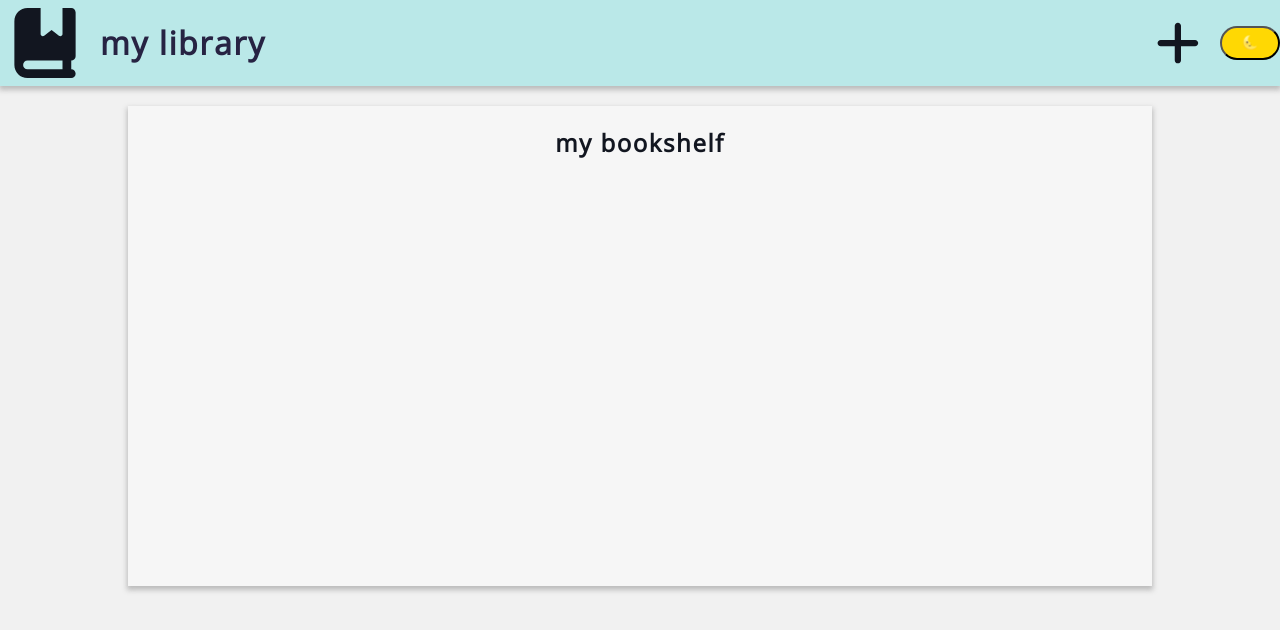
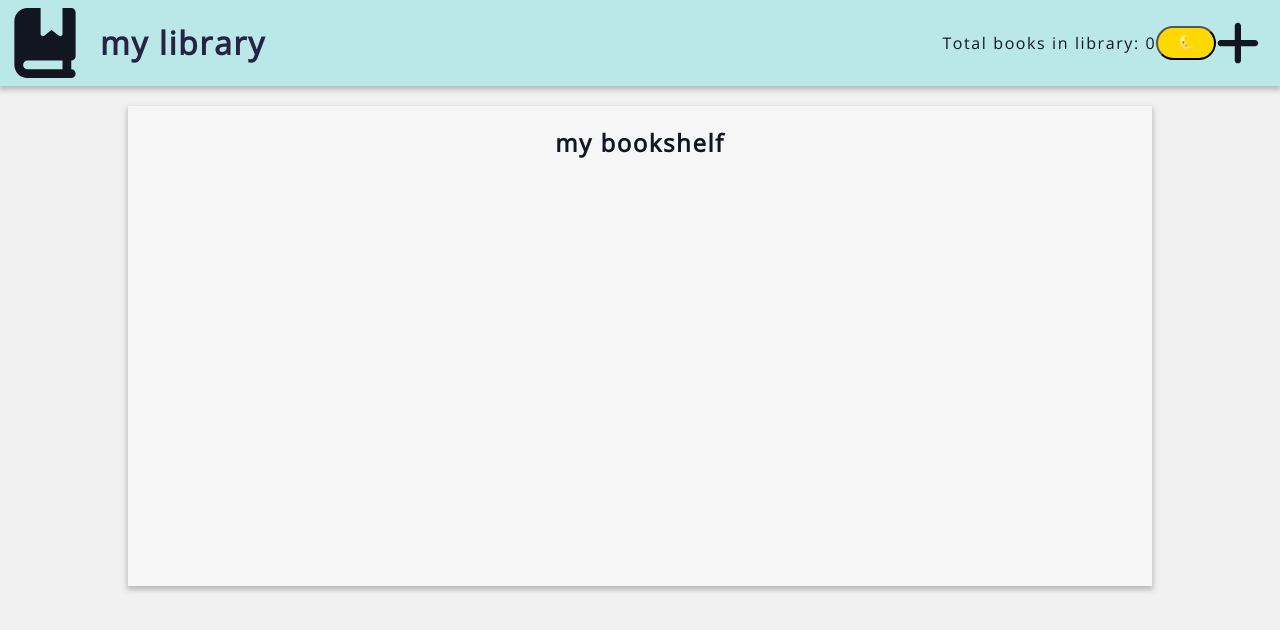
Before and after one commit to reverie64/library, a React (Create React App) app in the folder library/: page / in a window 1280 px wide. Shown: the top 630 px of the page. Built offline with nearby package versions, Linux system fonts and the light colour scheme.

Commit message:
temp change.

```diff
--- a/library/src/App.js
+++ b/library/src/App.js
@@ -7,23 +7,8 @@ import { lightTheme, darkTheme, GlobalStyles } from "./theme";
 import Navbar from "./components/Navbar";
 import Shelf from "./components/Shelf";
 
-//! reducer handles actions for actual book object
 
 //! context will handle form data? or i would have to set state for each field
-/*const initialBook =
-    (
-    localStorage.getItem("library") == null
-     ? [
-    {
-        id: "",
-        title: "",
-          read: "",
-         current: "",
-        completed: "",
-    };
-,]
-  : JSON.parse(localStorage.getItem("library"))
-);0*/
 
 const reducer = (state, action) => {
     switch (action.type) {
@@ -37,12 +22,18 @@ const reducer = (state, action) => {
                         current: false,
                     },
                 ],
-                totalBooks: state.totalBooks + 1,
+                totalBooks: state.totalBooks + 1
             };
-        case "REMOVE":
-            return state.library.filter(
-                (book) => book.id !== action.payload.id
-            );
+        case "REMOVE": //need to remove bookcard on click
+            return {
+                library: [
+                    state.library.filter((book, index) =>
+                // return all books with an
+            index !== action.payload.index
+                )
+                ],
+                totalBooks: state.totalBooks - 1
+            };
 
         case "CURRENT":
             return {
@@ -51,6 +42,7 @@ const reducer = (state, action) => {
                         ? { ...book, current: !book.current }
                         : book
                 ),
+                totalBooks: state.totalBooks
             };
         case "COMPLETED":
             return {
@@ -59,6 +51,7 @@ const reducer = (state, action) => {
                         ? { ...book, completed: !book.completed }
                         : book
                 ),
+                totalBooks: state.totalBooks
             };
         default:
             return state;
@@ -66,7 +59,7 @@ const reducer = (state, action) => {
 };
 
 const App = () => {
-    const [{ library }, dispatch] = useReducer(reducer, { library: [] });
+    const [{ library, totalBooks }, dispatch] = useReducer(reducer, { library: [], totalBooks: 0 });
     const [book, setBook] = useState();
 
     const handleSubmit = (e) => {
@@ -75,20 +68,32 @@ const App = () => {
             type: "ADD",
             payload: { book: book },
         });
-        //clear form setForm() -- but with the temp variable its
         setBook("");
     };
+/*
 
     const handleChange = (e) => {
-        //!
-        const { name, value, type, checked } = e.target;
+        { name, value, type, checked } = e.target;
+        setBook(  [name]: type === "checkbox" ? checked : value
+        )
+    }*/
+        //!*/
+
+        /*const { name, value, type, checked } = e.target;
         setBook((prevBook) => {
             return {
                 ...prevBook,
                 [name]: type === "checkbox" ? checked : value,
             };
         });
+    };*/
+
+
+    const [show, setShow] = useState(false);
+    const showForm = () => {
+        setShow((prevShow) => !prevShow);
     };
+
 
     const [theme, setTheme] = useState("light");
     const isDarkTheme = theme === "dark";
@@ -110,10 +115,7 @@ const App = () => {
         }
     }, []);
 
-    const [show, setShow] = useState(false);
-    const showForm = () => {
-        setShow((prevShow) => !prevShow);
-    };
+/*  onChange={handleChange}*/
 
     return (
         <ThemeProvider theme={isDarkTheme ? darkTheme : lightTheme}>
@@ -127,8 +129,9 @@ const App = () => {
                         showForm={showForm}
                         show={show}
                         handleSubmit={handleSubmit}
-                        onChange={handleChange}
+                      setBook={setBook}
                         book={book} // is t needed?
+                        totalBooks={totalBooks}
                     />
 
                     <div className="new-book">
--- a/library/src/components/BookCard.js
+++ b/library/src/components/BookCard.js
@@ -2,6 +2,8 @@ import { FontAwesomeIcon } from "@fortawesome/react-fontawesome";
 import { faTrashCan } from "@fortawesome/free-regular-svg-icons";
 
 const BookCard = ({ book, dispatch }) => {
+
+
     return (
         <div className="bookcard">
             <div
@@ -12,9 +14,9 @@ const BookCard = ({ book, dispatch }) => {
                     className="trash-icon"
                     alt="click to delete"
                     onClick={() =>
-                        dispatch({ type: "REMOVE", payload: { id: book.id } })
+                        dispatch({ type: "REMOVE", payload: { book: book } })
                     }
-                />
+                /> // when clicked, remove bookcard from dom
 
                 <label className="complete"></label>
                 <input
@@ -22,8 +24,8 @@ const BookCard = ({ book, dispatch }) => {
                     name="complete"
                     id="complete"
                     value="yes"
-                    onClick={() =>
-                        dispatch({ type: "COMPLETE", payload: { id: book.id } })
+                    onClick={e =>
+                        dispatch({ type: "COMPLETE", payload: { book: book} })
                     }
                 />
                 <span className="sliderround"></span>
--- a/library/src/components/Form.js
+++ b/library/src/components/Form.js
@@ -12,7 +12,7 @@
 
 */
 
-const Form = ( { book, handleChange, handleSubmit } ) => {
+const Form = ( { book, handleSubmit, setBook } ) => {
 
 
     return (
@@ -26,7 +26,7 @@ const Form = ( { book, handleChange, handleSubmit } ) => {
                         type="text"
                         name="book"
                         placeholder="title"
-                        onChange={handleChange}
+                        onChange={e => setBook(e.target.value)}
                         value={book}
                         required
                     />
--- a/library/src/components/Navbar.js
+++ b/library/src/components/Navbar.js
@@ -11,10 +11,12 @@ const Navbar = ( {
     showForm,
     show,
     book,
-    handleChange,
+    setBook,
+  //  handleChange,
     handleSubmit,
     toggleTheme,
     isDarkTheme,
+    totalBooks
 } ) => {
     return (
         <header className="App-header">
@@ -24,7 +26,18 @@ const Navbar = ( {
                 alt=""
             />
             <h1>my library</h1>
-
+Total books in library: {totalBooks}
+          <button onClick={toggleTheme}>
+                {isDarkTheme ? (
+                    <span aria-label="Light mode" role="img">
+                        🌞
+                    </span>
+                ) : (
+                    <span aria-label="Dark mode" role="img">
+                        🌜
+                    </span>
+                )}
+            </button>
             {show ? (
                 <FontAwesomeIcon
                     icon={faMinus}
@@ -46,21 +59,11 @@ const Navbar = ( {
                     book={book}
                     showForm={showForm}
                     show={show}
-                    handleChange={handleChange}
+                  setBook={setBook}
                     handleSubmit={handleSubmit}
                 />
             )}
-            <button onClick={toggleTheme}>
-                {isDarkTheme ? (
-                    <span aria-label="Light mode" role="img">
-                        🌞
-                    </span>
-                ) : (
-                    <span aria-label="Dark mode" role="img">
-                        🌜
-                    </span>
-                )}
-            </button>
+
         </header>
     );
 };
--- a/library/src/components/Shelf.js
+++ b/library/src/components/Shelf.js
@@ -15,7 +15,7 @@ const Shelf = ({ book, library, dispatch} ) => {
         <div className="bookshelf">
             <h2>my bookshelf</h2>
          {library.map((book, index) => {
-                        return <BookCard key={book.index} book={book} />;
+                        return <BookCard key={book.index} book={book} dispatch={dispatch} />;
                     })}
         </div>
     );
```
